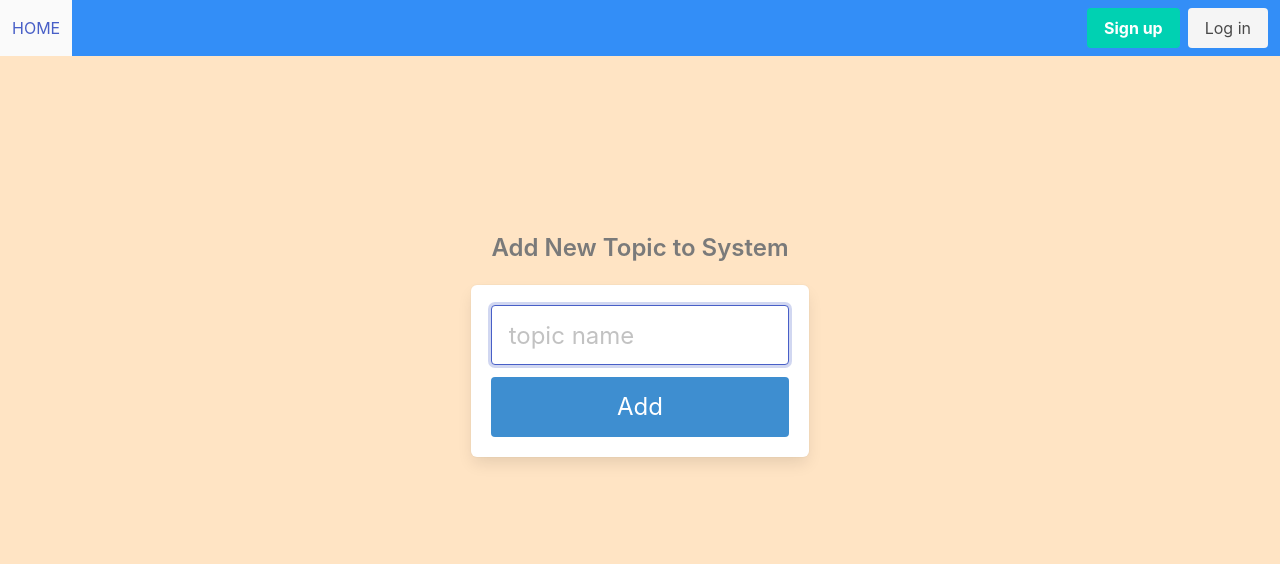
After one commit to cafozer/AlgorithmTrainingSystem, a Flask app: page /addnewtopic in a window 1280 px wide. The commit adds this page. Shown: the top 564 px of the page. Run offline with Flask 2, Linux system fonts and the light colour scheme; some libraries are stand-ins or nearby versions.

Commit message:
add problem and add topic

```diff
--- a/forms.py
+++ b/forms.py
@@ -1,7 +1,8 @@
 from flask_wtf import FlaskForm
-from wtforms import Form, StringField, PasswordField, validators, SelectField, SubmitField, RadioField
-from flask import current_app
+from wtforms import Form, widgets, StringField, PasswordField, validators, SelectField, SubmitField, RadioField, BooleanField, SelectMultipleField
+from flask import render_template, current_app, flash, request, url_for, redirect, g
 import server
+
 
 class RegisterForm(FlaskForm):
     username = StringField("Username", [validators.DataRequired()])
@@ -16,5 +17,5 @@ class AddProblemForm(FlaskForm):
     problem_url = StringField("Problem Url", [validators.DataRequired()])
     problem_difficulty = SelectField("Problem Difficulty", choices=[(1,"Easy"), (2,"Medium"), (3,"Hard")])
 
-class LikeDislikeForm(FlaskForm):
-    likeordislike = RadioField("Like or Dislike", choices = [(1,"Like"), (0,"Dislike")])
+class NewTopicForm(FlaskForm):
+    topic_name = StringField("Topic Name", [validators.DataRequired()])
--- a/problem.py
+++ b/problem.py
@@ -1,6 +1,5 @@
 class Problem:
     def __init__(self, name, url, difficulty, owner_id, likes=0, dislikes=0):
-        print(name)
         self.name = name
         self.url = url
         self.difficulty = difficulty
--- a/server.py
+++ b/server.py
@@ -6,11 +6,11 @@ from user import get_user
 import views
 import forms
 import psycopg2
+import forms
 lm = LoginManager()
 
 @lm.user_loader
 def load_user(user_id):
-    print("load user")
     print(user_id)
     return get_user(user_id)
 
@@ -24,12 +24,11 @@ def create_app():
     app.add_url_rule("/login", view_func=views.login_page, methods=["GET", "POST"])
     app.add_url_rule("/register", view_func=views.register_page, methods=["GET", "POST"])
     app.add_url_rule("/problem_add", view_func=views.problem_add_page, methods=["GET", "POST"])
-    app.add_url_rule("/change_like_dislike", view_func=views.change_like_dislike)
-    app.add_url_rule("/like", view_func=views.like_action)
     app.add_url_rule("/logout", view_func=views.logout_page)
+    app.add_url_rule("/addnewtopic", view_func=views.new_topic_page, methods=["GET", "POST"])
 
     lm.init_app(app)
-    lm.login_view = "login"
+    lm.login_view = "login_page"
 
     db = Database()
     db.add_problem(Problem("Hello World Challenge!", "https://www.hackerrank.com/challenges/30-hello-world/problem", 1,123,2,3))
--- /dev/null
+++ b/templates/addnewtopic.html
@@ -0,0 +1,35 @@
+{% extends "layout.html" %}
+{% block title %}Add New Topic{% endblock %}
+{% block content %}
+<section class="hero">
+  <div class="hero-body">
+    <div class="container has-text-centered">
+      <div class="column is-4 is-offset-4">
+        <h3 class="title has-text-grey">Add New Topic to System</h3>
+        <div class="box">
+          <form action="" method="POST" name="new_topic_page">
+            {{ form.csrf_token }}
+
+            <div class="field">
+              <div class="control">
+                {{ form.topic_name(required=True, autofocus=True,
+                                 class='input is-large',
+                                 placeholder='topic name') }}
+              </div>
+              {% for error in form.topic_name.errors %}
+                <p class="help has-background-warning">
+                    {{ error }}
+                </p>
+              {% endfor %}
+            </div>
+
+            <button class="button is-block is-info is-large is-fullwidth">
+              Add
+            </button>
+          </form>
+        </div>
+      </div>
+    </div>
+  </div>
+</section>
+{% endblock %}
--- a/templates/layout.html
+++ b/templates/layout.html
@@ -12,7 +12,7 @@
                 <a class="navbar-item" href="{{url_for('home_page')}}">
                     HOME
                 </a>
-
+                {% if current_user.is_authenticated %}
                 <a class="navbar-item" href="{{url_for('problemset_page')}}">
                     PROBLEMSET
                 </a>
@@ -24,10 +24,12 @@
                 <a class="navbar-item" href="{{url_for('profile_page')}}">
                     MY PROFILE
                 </a>
+                {% endif %}
             </div>
 
             <div class="navbar-end">
                 <div class="navbar-item">
+                {%if not current_user.is_authenticated%}
                 <div class="buttons">
                     <a class="button is-primary" href="{{url_for('register_page')}}">
                     <strong>Sign up</strong>
@@ -36,12 +38,28 @@
                     Log in
                     </a>
                 </div>
+                {%else%}
+                <a class="button is-light" href="{{url_for('logout_page')}}">
+                    <strong>Logout</strong>
+                </a>
+                {%endif%}
                 </div>
             </div>
             </div>
         </nav>
     </head>
-    <body>
-        {%block content%}{%endblock%}
-    </body>
+
+
+    <main>
+        {% for message in get_flashed_messages() %}
+        <div class="notification is-info">{{ message }}</div>
+        {% endfor %}
+
+      <section class="section">
+        <div class="content">
+          {% block content %}{% endblock %}
+        </div>
+      </section>
+    </main>
+
 </html>
--- a/templates/register.html
+++ b/templates/register.html
@@ -36,7 +36,7 @@
             </div>
 
             <button class="button is-block is-info is-large is-fullwidth">
-              Login
+              Register
             </button>
           </form>
         </div>
--- a/topic.py
+++ b/topic.py
@@ -1,4 +1,4 @@
 class Topic:
-    def __init__(self, id, name):
+    def __init__(self, name):
         self.id = id
         self.name = name
--- a/views.py
+++ b/views.py
@@ -1,22 +1,23 @@
 from flask import render_template, current_app, flash, request, url_for, redirect, g
-from flask_login import login_user, logout_user, current_user
-from forms import LoginForm, AddProblemForm, LikeDislikeForm, RegisterForm
+from flask_login import login_user, logout_user, current_user, login_required
+from forms import LoginForm, AddProblemForm, RegisterForm, NewTopicForm
 from user import get_user
+from topic import Topic
 from passlib.hash import pbkdf2_sha256 as hasher
 from problem import Problem
-from functools import wraps
+from wtforms import TextField, SelectField, StringField, SelectMultipleField, widgets
 
-def login_required(f):
-    @wraps(f)
-    def decorated_function(*args, **kwargs):
-        if current_user is None:
-            return redirect(url_for('login_page'))
-        return f(*args, **kwargs)
-    return decorated_function
+
+class MultiCheckboxField(SelectMultipleField):
+    def pre_validate(self, form):
+        """disable pre validation"""
+    widget = widgets.ListWidget(prefix_label=False)
+    option_widget = widgets.CheckboxInput()
 
 @login_required
 def logout_page():
     logout_user()
+    flash("You have logged out.")
     next_page = request.args.get("next", url_for("home_page"))
     return redirect(next_page)
 
@@ -28,18 +29,7 @@ def home_page():
 def problemset_page():
     db = current_app.config["db"]
     problems = db.sort_by_difficulty_descending()
-    form = {}
-    for key, problem in problems:
-        newform = LikeDislikeForm()
-        form[key] = newform
-    for key, problem in problems:
-        if form[key].validate_on_submit():
-            print("validate")
-        print("like or dislike cliclked")
-        print(problem.name)
-        print(key)
-        print(form[key].data["likeordislike"])
-    return render_template("problemset.html", problems = problems, form=form)
+    return render_template("problemset.html", problems = problems)
 
 def rating_page():
     return render_template("rating.html")
@@ -53,7 +43,7 @@ def register_page():
         username = form.data["username"]
         password = hasher.hash(form.data["password"])
         next_page = request.args.get("next", url_for("home_page"))
-        return redirect(next_page)
+        return redirect(url_for('register_page'))
     return render_template("register.html", form=form)
 
 def login_page():
@@ -63,8 +53,6 @@ def login_page():
         user = get_user(username)
         if user is not None:
             password = form.data["password"]
-            print(password)
-            print(user.password)
             if hasher.verify(password, user.password):
                 login_user(user)
                 flash("You have logged in.")
@@ -73,23 +61,31 @@ def login_page():
         flash("Invalid credentials.")
     return render_template("login.html", form=form)
 
+@login_required
 def problem_add_page():
+    db = current_app.config["db"]
+    setattr(AddProblemForm, 'problem_topics', MultiCheckboxField('Problem Topics', choices=db.give_topics()))
     form = AddProblemForm()
     if form.validate_on_submit():
-        print("dbg")
         name = form.data["problem_name"]
         url = form.data["problem_url"]
-        print(name)
-        newproblem = Problem(name, url, 1, 1)
-        db = current_app.config["db"]
-        db.add_problem(newproblem)
+        difficulty = form.data["problem_difficulty"]
+        print(form.data["problem_topics"])
+
+        id_of_owner = db.get_user_id_num(current_user.username)
+        newproblem = Problem(name, url, int(difficulty), id_of_owner)
+        problem_id = db.add_problem(newproblem)
+        for topic_id in form.data["problem_topics"]:
+            db.add_problem_topic_rel(topic_id, problem_id)
         next_page = request.args.get("next", url_for("problemset_page"))
         return redirect(next_page)
     return render_template("problem_add.html", form=form)
 
-def change_like_dislike():
-    print("xd")
-
-def like_action():
-    print("like")
-    return redirect(request.referrer)
+def new_topic_page():
+    form = NewTopicForm()
+    if form.validate_on_submit():
+        name = form.data["topic_name"]
+        db = current_app.config["db"]
+        newtopic = Topic(name)
+        db.add_topic(newtopic)
+    return render_template("addnewtopic.html", form=form)
```
Also changed, not shown: database.py (+14 -5 lines), templates/problem_add.html (+8 -0 lines), templates/problemset.html (+1 -8 lines).
